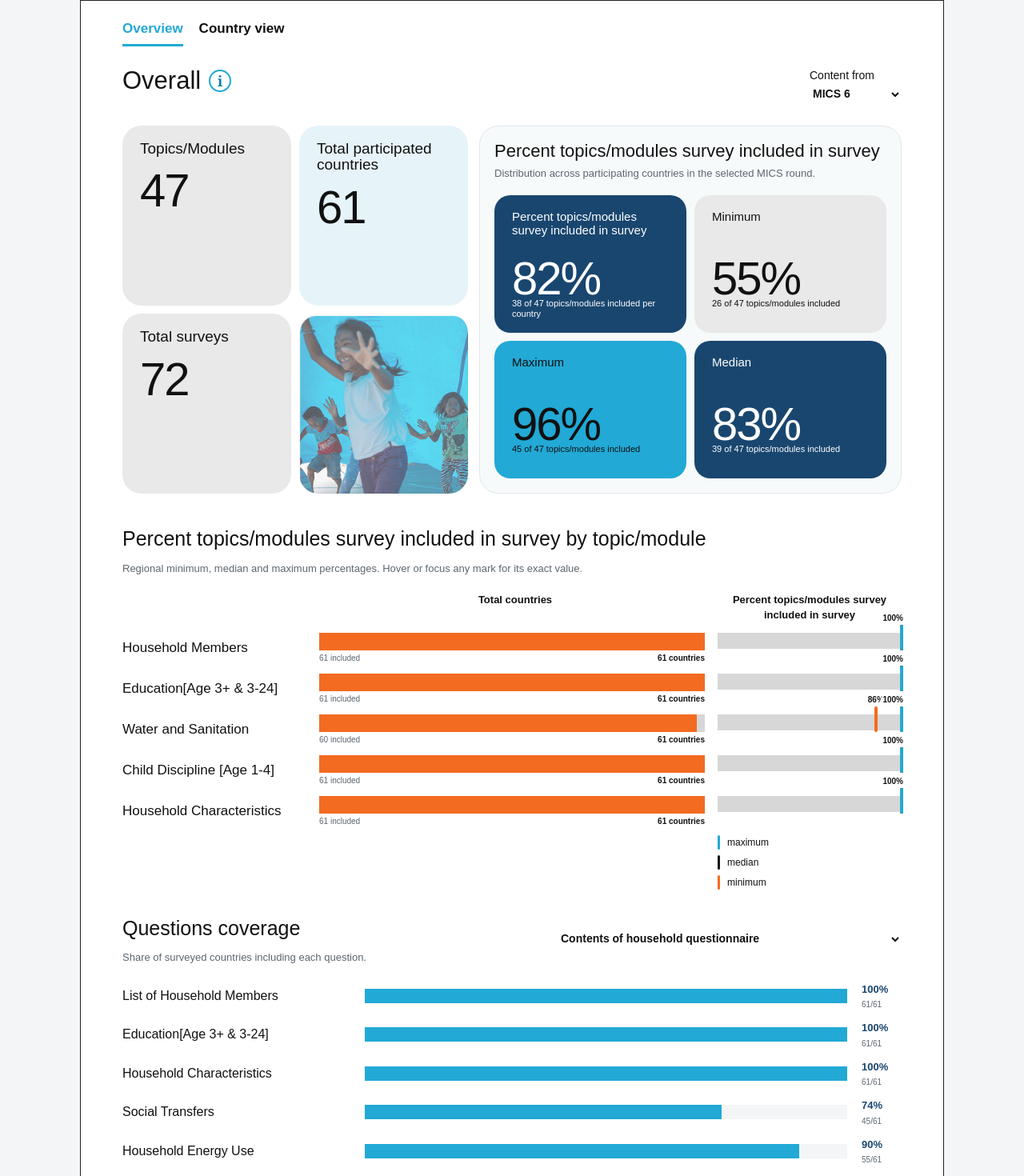
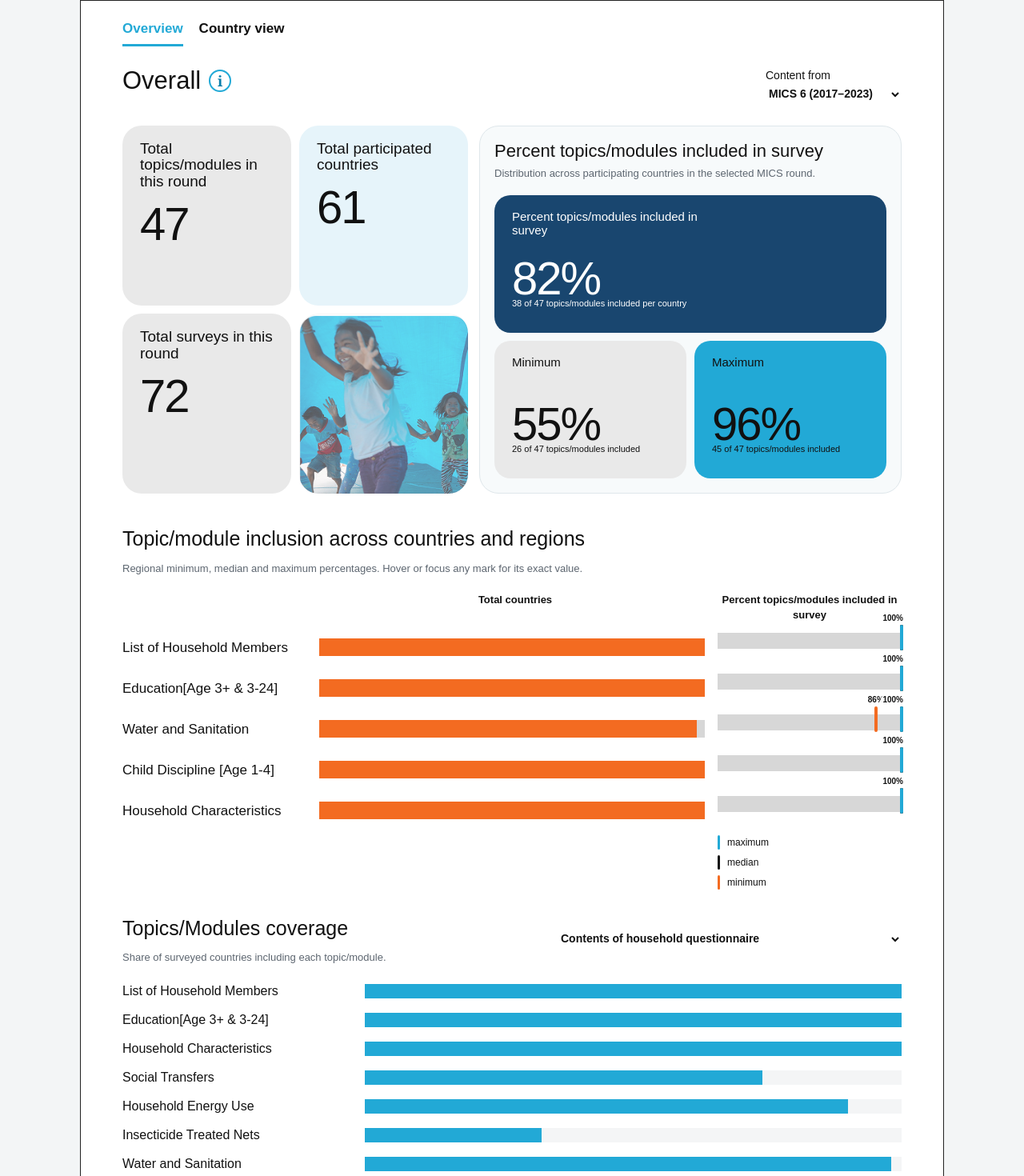
Before and after one commit to cmajorros/MICS-Survey-Topics-Dashboard, a Next.js app: page / in a window 1280 px wide. Shown: the top 1470 px of the page at 80% size. Built offline with nearby package versions, Linux system fonts and the light colour scheme.

Commit message:
Refine dashboard terminology and chart labels

```diff
--- a/app/MicsDashboard.tsx
+++ b/app/MicsDashboard.tsx
@@ -17,6 +17,13 @@ type ViewName = "overview" | "country";
 type ComparisonMode = "All surveys in the same round" | "All survey in the same regions" | "Median of the country" | "Median of region" | "Median of MICS countries";
 
 const ROUND_ORDER = ["MICS 6", "MICS 5", "MICS 4", "MICS 3", "MICS 2"];
+const ROUND_LABELS: Record<string, string> = {
+  "MICS 6": "MICS 6 (2017–2023)",
+  "MICS 5": "MICS 5 (2012–2017)",
+  "MICS 4": "MICS 4 (2009–2013)",
+  "MICS 3": "MICS 3 (2005–2010)",
+  "MICS 2": "MICS 2 (1999–2003)",
+};
 const ALL_REGIONS = "All regions";
 const ALL_COUNTRIES = "All countries";
 const ALL_SURVEYS = "All surveys";
@@ -39,7 +46,7 @@ function countryKey(value: string) {
 }
 
 function shortContentTitle(value: string) {
-  return value
+  const title = value
     .replace(/^Contents of /i, "")
     .replace(/ questionnaire$/i, "")
     .replace(/^the /i, "")
@@ -50,21 +57,23 @@ function shortContentTitle(value: string) {
     .replace(/questionnaire/i, "")
     .trim()
     .replace(/^./, (character) => character.toUpperCase());
+  return title === "Household" ? "List of household members" : title;
 }
 
-function SelectControl({ label, value, values, onChange, ariaLabel, disabled = false }: {
+function SelectControl({ label, value, values, onChange, ariaLabel, disabled = false, displayLabels }: {
   label: string;
   value: string;
   values: string[];
   onChange: (value: string) => void;
   ariaLabel?: string;
   disabled?: boolean;
+  displayLabels?: Record<string, string>;
 }) {
   return (
     <label className="filter-control">
       <span>{label}</span>
       <select aria-label={ariaLabel ?? label} value={value} disabled={disabled} onChange={(event) => onChange(event.target.value)}>
-        {values.map((item) => <option key={item} value={item}>{item}</option>)}
+        {values.map((item) => <option key={item} value={item}>{displayLabels?.[item] ?? item}</option>)}
       </select>
     </label>
   );
@@ -221,7 +230,7 @@ function OverviewView({ rows, round, setRound }: { rows: MicsRow[]; round: strin
           <h1 id="overview-title">Overall</h1>
           <InfoButton label="Open guide to Overview calculations" onClick={() => setShowInfo(true)} />
         </div>
-        <SelectControl label="Content from" value={round} values={ROUND_ORDER} onChange={setRound} ariaLabel="MICS round" />
+        <SelectControl label="Content from" value={round} values={ROUND_ORDER} onChange={setRound} ariaLabel="MICS round" displayLabels={ROUND_LABELS} />
       </div>
 
       {showInfo && <InfoModal id="overview-guide-title" title="How the Overview is calculated" onClose={() => setShowInfo(false)}>
@@ -237,47 +246,43 @@ function OverviewView({ rows, round, setRound }: { rows: MicsRow[]; round: strin
             <div className="formula-box"><strong>Included country-topic pairs</strong><span>÷</span><strong>Topics/modules × countries</strong><span>× 100</span></div>
             <p>The absolute number beneath the percentage is the average included topics/modules per country.</p>
           </section>
-          <section className="methodology-card"><h3>Minimum, maximum and median</h3><p>Each country’s percentage is its distinct included topics/modules divided by all topics/modules in the selected round. The cards summarize those country percentages; their notes show absolute topic/module counts.</p></section>
+          <section className="methodology-card"><h3>Minimum and maximum</h3><p>Each country’s percentage is its distinct included topics/modules divided by all topics/modules in the selected round. The cards show the lowest and highest country percentages; their notes show absolute topic/module counts.</p></section>
           <section className="methodology-card"><h3>Coverage by topic/module</h3><p>The orange bar shows countries including the topic out of countries with a record for it. Regional rates use the same calculation. Orange, black and blue vertical lines are the regional minimum, median and maximum; equal values intentionally overlap.</p></section>
-          <section className="methodology-card methodology-wide"><h3>Questions coverage</h3><p>For the selected questionnaire, each bar divides distinct countries including the question by distinct countries with a record for it. Hover or focus a mark for the numerator, denominator and percentage.</p></section>
+          <section className="methodology-card methodology-wide"><h3>Topics/Modules coverage</h3><p>For the selected questionnaire, each bar divides distinct countries including the topic/module by distinct countries with a record for it. Hover or focus a mark for the numerator, denominator and percentage.</p></section>
         </div>
       </InfoModal>}
 
       <div className="overview-top-grid">
         <div className="overview-primary-grid">
-          <MetricCard label="Topics/Modules" value={metrics.topics} />
+          <MetricCard label="Total topics/modules in this round" value={metrics.topics} />
           <MetricCard label="Total participated countries" value={metrics.countries} tone="pale" />
-          <MetricCard label="Total surveys" value={metrics.surveys} tone="gray" />
+          <MetricCard label="Total surveys in this round" value={metrics.surveys} tone="gray" />
           <PhotoPanel />
         </div>
 
         <section className="summary-statistics" aria-labelledby="percentage-summary-title">
-          <h2 id="percentage-summary-title">Percent topics/modules survey included in survey</h2>
+          <h2 id="percentage-summary-title">Percent topics/modules included in survey</h2>
           <p>Distribution across participating countries in the selected MICS round.</p>
-          <div className="coverage-stat-grid">
-            <MetricCard label="Percent topics/modules survey included in survey" value={`${metrics.coverage}%`} tone="navy" note={`${metrics.averageIncluded} of ${metrics.topics} topics/modules included per country`} />
+          <div className="coverage-stat-grid overview-coverage-stat-grid">
+            <MetricCard label="Percent topics/modules included in survey" value={`${metrics.coverage}%`} tone="navy" note={`${metrics.averageIncluded} of ${metrics.topics} topics/modules included per country`} />
             <MetricCard label="Minimum" value={`${metrics.minimumPercentage}%`} note={`${metrics.minimumIncluded} of ${metrics.topics} topics/modules included`} />
             <MetricCard label="Maximum" value={`${metrics.maximumPercentage}%`} tone="cyan" note={`${metrics.maximumIncluded} of ${metrics.topics} topics/modules included`} />
-            <MetricCard label="Median" value={`${metrics.medianPercentage}%`} tone="navy" note={`${metrics.medianCountryIncluded} of ${metrics.topics} topics/modules included`} />
           </div>
         </section>
       </div>
 
       <section className="dashboard-section">
-        <h2>Percent topics/modules survey included in survey by topic/module</h2>
+        <h2>Topic/module inclusion across countries and regions</h2>
         <p className="section-note">Regional minimum, median and maximum percentages. Hover or focus any mark for its exact value.</p>
-        <div className="coverage-head"><span>Total countries</span><span>Percent topics/modules survey included in survey</span></div>
+        <div className="coverage-head"><span>Total countries</span><span>Percent topics/modules included in survey</span></div>
         <div className="coverage-table">
           {coverageRows.map((item) => {
             return <div className="coverage-row" key={item.question}>
-              <span className="row-label">{item.question.replace("List of ", "")}</span>
+              <span className="row-label">{item.question}</span>
               <DataTooltip block text={`${item.question}: ${item.includedCountries} of ${item.totalCountries} countries include this topic (${item.countryCoverage}%)`}>
                 <div className="total-bar-group">
                   <div className="range-bar country-count-bar">
                     <i className="country-included" style={{ width: `${item.countryCoverage}%` }} />
-                  </div>
-                  <div className="total-bar-labels">
-                    <span>{item.includedCountries} included</span><span>{item.totalCountries} countries</span>
                   </div>
                 </div>
               </DataTooltip>
@@ -298,22 +303,21 @@ function OverviewView({ rows, round, setRound }: { rows: MicsRow[]; round: strin
 
       <section className="dashboard-section question-section">
         <div className="section-title-row">
-          <h2>Questions coverage</h2>
+          <h2>Topics/Modules coverage</h2>
           <SelectControl label="" value={selectedQuestionnaire} values={contentTitles} onChange={setQuestionnaire} ariaLabel="Questionnaire" />
         </div>
-        <p className="section-note">Share of surveyed countries including each question.</p>
+        <p className="section-note">Share of surveyed countries including each topic/module.</p>
         <div className="bar-list">
           {questionCoverage.map((item) => (
             <div className="bar-row" key={item.question}>
               <span>{item.question}</span>
-              <DataTooltip block text={`${item.question}: ${item.included} of ${item.total} surveyed countries (${item.coverage}%) include this question`}>
+              <DataTooltip block text={`${item.question}: ${item.included} of ${item.total} surveyed countries (${item.coverage}%) include this topic/module`}>
                 <div className="bar-track"><i style={{ width: `${item.coverage}%` }} /></div>
               </DataTooltip>
-              <b>{item.coverage}% <small>{item.included}/{item.total}</small></b>
             </div>
           ))}
         </div>
-        <p className="chart-caption">% of surveyed countries that include the question in the selected questionnaire</p>
+        <p className="chart-caption">% of surveyed countries that include the topic/module in the selected questionnaire</p>
       </section>
     </section>
   );
@@ -411,7 +415,7 @@ function CountryView({ rows, round, setRound }: { rows: MicsRow[]; round: string
   }, [contentTitles, currentRows, rows, round, selectedRegion, selectedCountry, selectedSurvey, selectedComparisonMode]);
 
   function downloadCsv() {
-    const header = ["Content Title", "Region", "Survey", "Country Name", "MICS Round", "Question", "Include"];
+    const header = ["Content Title", "Region", "Survey", "Country Name", "MICS Round", "Topics/Modules", "Include"];
     const escape = (value: string | number) => `"${String(value).replaceAll('"', '""')}"`;
     const csv = [header, ...currentRows.map((row) => [row.contentTitle, row.region, row.survey, row.countryName, row.round, row.question, row.include])]
       .map((line) => line.map(escape).join(",")).join("\r\n");
@@ -434,7 +438,7 @@ function CountryView({ rows, round, setRound }: { rows: MicsRow[]; round: string
           <SelectControl label="Region" value={selectedRegion} values={regionOptions} onChange={(value) => { setRegion(value); setCountry(""); setSurvey(""); }} />
           <SelectControl label="Country" value={selectedCountry} values={countries} onChange={(value) => { setCountry(value); setSurvey(""); }} />
           <SelectControl label="Survey" value={selectedSurvey} values={surveys} onChange={setSurvey} />
-          <SelectControl label="Content from" value={round} values={ROUND_ORDER} onChange={setRound} ariaLabel="MICS round" />
+          <SelectControl label="Content from" value={round} values={ROUND_ORDER} onChange={setRound} ariaLabel="MICS round" displayLabels={ROUND_LABELS} />
           <button className="download-button" type="button" onClick={downloadCsv}>Download summary data</button>
         </div>
       </div>
@@ -451,7 +455,7 @@ function CountryView({ rows, round, setRound }: { rows: MicsRow[]; round: string
             <div className="formula-box"><strong>Distinct included topics/modules</strong><span>÷</span><strong>Distinct topics/modules in selection</strong><span>× 100</span></div>
             <p>Minimum, maximum and median summarize the individual surveys available within the selected country or selection. Notes show absolute included counts.</p>
           </section>
-          <section className="methodology-card methodology-wide"><h3>Topic/module comparison chart</h3><p>For each questionnaire topic/module, coverage is included questions divided by all questions in that topic/module. The <strong>blue line</strong> is the active top-filter selection. Thin dark-gray lines are comparison surveys. Equal values intentionally overlap, and the tooltip lists overlapping surveys.</p></section>
+          <section className="methodology-card methodology-wide"><h3>Topic/module comparison chart</h3><p>For each questionnaire content group, coverage is included topics/modules divided by all topics/modules in that group. The <strong>blue line</strong> is the active top-filter selection. Thin dark-gray lines are comparison surveys. Equal values intentionally overlap, and the tooltip lists overlapping surveys.</p></section>
           <section className="methodology-card methodology-wide"><h3>Compare with options</h3>
             <dl className="comparison-definitions">
               <div><dt>All surveys in the same round</dt><dd>One comparison line for every survey in the selected MICS round.</dd></div>
@@ -474,7 +478,7 @@ function CountryView({ rows, round, setRound }: { rows: MicsRow[]; round: string
         </div>
 
         <section className="summary-statistics country-summary-statistics" aria-labelledby="country-percentage-summary-title">
-          <h2 id="country-percentage-summary-title">Percent topics/modules survey included in survey</h2>
+          <h2 id="country-percentage-summary-title">Percent topics/modules included in survey</h2>
           <p>{selectedCountry === ALL_COUNTRIES ? "Distribution across surveys in the selected region." : "Distribution across surveys and subnational surveys in the selected country."}</p>
           <div className="coverage-stat-grid">
             <MetricCard label={selectedSurvey === ALL_SURVEYS ? "All selected surveys" : "Selected survey"} value={`${metrics.coverage}%`} tone="navy" note={`${metrics.included} of ${metrics.total} topics/modules included`} />
@@ -487,16 +491,16 @@ function CountryView({ rows, round, setRound }: { rows: MicsRow[]; round: string
 
       <section className="dashboard-section">
         <div className="section-title-row topic-title-row">
-          <h2>Percent topics/modules survey included in survey</h2>
+          <h2>Percent topics/modules included in survey</h2>
           <SelectControl label="Compare with" value={selectedComparisonMode} values={comparisonOptions} disabled={selectedRegion === ALL_REGIONS} onChange={(value) => setComparisonMode(value as ComparisonMode)} ariaLabel="Topic coverage comparison" />
         </div>
         <p className="section-note">The blue line shows the active survey, country, region or round selection. Dark-gray lines show the selected comparison group.</p>
-        <div className="coverage-head country-coverage-head"><span>Topics/Modules</span><span>Percent topics/modules survey included in survey</span></div>
+        <div className="coverage-head country-coverage-head"><span>Topics/Modules</span><span>Percent topics/modules included in survey</span></div>
         <div className="coverage-table country-coverage">
           {topicCoverage.map((item) => (
             <div className="coverage-row" key={item.name}>
-              <span className="row-label">{item.name}<small>{item.included} of {item.total} questions · {item.coverage}%</small></span>
-              <DataTooltip block text={`${item.name}: ${item.included} of ${item.total} questions included (${item.coverage}%)`}>
+              <span className="row-label">{item.name}</span>
+              <DataTooltip block text={`${item.name}: ${item.included} of ${item.total} topics/modules included (${item.coverage}%)`}>
                 <div className="single-bar"><i style={{ width: `${item.coverage}%` }} /></div>
               </DataTooltip>
               <div className="country-comparison-range" aria-label={`${item.name} country comparison`}>
--- a/app/globals.css
+++ b/app/globals.css
@@ -208,6 +208,7 @@ button, select, [tabindex] { outline-color: var(--cyan); }
 .summary-statistics h2 { margin: 0 0 5px; font-size: 22px; line-height: 1.2; }
 .summary-statistics > p { margin: 0 0 18px; color: var(--muted); font-size: 13px; }
 .coverage-stat-grid { display: grid; grid-template-columns: repeat(2, minmax(0, 1fr)); gap: 10px; }
+.overview-coverage-stat-grid .metric-card:first-child { grid-column: 1 / -1; }
 .coverage-stat-grid .metric-card { min-height: 150px; border-radius: 20px; }
 .coverage-stat-grid .metric-card h3 { height: 50px; min-height: 50px; font-size: 15px; }
 .coverage-stat-grid .metric-card strong { margin-top: 10px; }
@@ -271,9 +272,7 @@ button, select, [tabindex] { outline-color: var(--cyan); }
 .range-max { background: var(--cyan); }
 .country-count-bar { background: #d7d7d7; }
 .country-count-bar .country-included { left: 0; background: var(--orange); }
-.total-bar-group { display: grid; gap: 5px; }
-.total-bar-labels { display: flex; justify-content: space-between; gap: 8px; color: var(--muted); font-size: 10px; line-height: 1; }
-.total-bar-labels span:last-child { color: #111; font-weight: 700; text-align: right; }
+.total-bar-group { display: block; }
 .single-bar i, .bar-track i { display: block; height: 100%; background: var(--cyan); }
 .dot-range { position: relative; height: 24px; border-bottom: 1px solid var(--line); }
 .dot {
@@ -397,14 +396,12 @@ button, select, [tabindex] { outline-color: var(--cyan); }
 .bar-list { display: grid; gap: 12px; }
 .bar-row {
   display: grid;
-  grid-template-columns: 285px minmax(200px, 1fr) 50px;
+  grid-template-columns: 285px minmax(200px, 1fr);
   gap: 18px;
   align-items: center;
   font-size: 16px;
 }
 .bar-track { height: 18px; background: #f4f5f6; }
-.bar-row b { color: var(--navy); font-size: 13px; white-space: nowrap; }
-.bar-row b small { display: block; margin-top: 2px; color: var(--muted); font-size: 10px; font-weight: 400; }
 .chart-caption { margin: 18px 0 0 303px; max-width: 360px; font-size: 13px; line-height: 1.2; }
 
 .country-legend { justify-content: flex-end; }
@@ -515,7 +512,7 @@ footer { margin-top: 44px; padding-top: 12px; border-top: 1px solid #e3e6e8; col
   .feature-photo { min-height: 327px; }
   .coverage-stat-grid .metric-card { padding-inline: 18px; }
   .coverage-row, .coverage-head { grid-template-columns: 190px minmax(180px, 1fr) 180px; }
-  .bar-row { grid-template-columns: 245px minmax(180px, 1fr) 44px; }
+  .bar-row { grid-template-columns: 245px minmax(180px, 1fr); }
   .filter-row { grid-template-columns: repeat(2, minmax(0, 1fr)); }
   .filter-row .download-button { grid-column: 1 / -1; justify-self: start; }
 }
@@ -538,7 +535,7 @@ footer { margin-top: 44px; padding-top: 12px; border-top: 1px solid #e3e6e8; col
   .coverage-row { grid-template-columns: 160px minmax(160px, 1fr); gap: 12px; }
   .coverage-row .dot-range, .coverage-row .country-comparison-range { grid-column: 2; }
   .legend { flex-wrap: wrap; gap: 12px 22px; }
-  .bar-row { grid-template-columns: 210px minmax(150px, 1fr) 42px; gap: 12px; }
+  .bar-row { grid-template-columns: 210px minmax(150px, 1fr); gap: 12px; }
   .chart-caption { margin-left: 222px; }
 }
 
@@ -588,7 +585,7 @@ footer { margin-top: 44px; padding-top: 12px; border-top: 1px solid #e3e6e8; col
   .row-label small { font-weight: 400; }
   .section-title-row { align-items: stretch; flex-direction: column; gap: 0; }
   .section-title-row .filter-control { max-width: none; width: 100%; }
-  .bar-row { grid-template-columns: 1fr 42px; gap: 6px 10px; }
+  .bar-row { grid-template-columns: 1fr; gap: 6px; }
   .bar-row > span { grid-column: 1 / -1; font-size: 15px; }
   .chart-caption { margin-left: 0; }
   .country-legend { justify-content: flex-start; }
```
